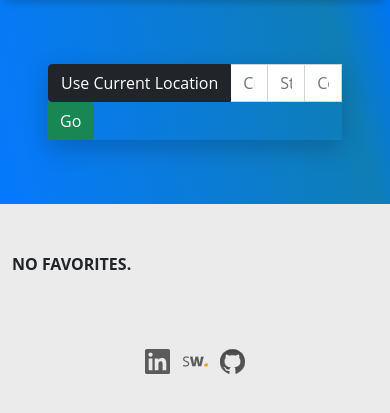
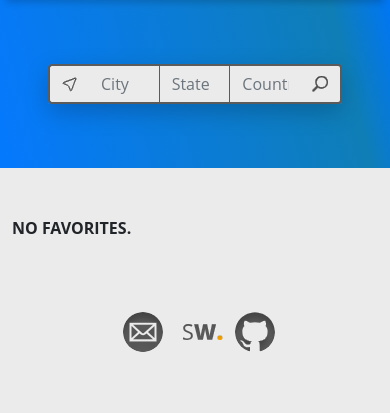
Before and after one commit to cgr28/simplyweather, a Django app: page / in a window 390 px wide. Shown: the part 56-469 px from the top of the page. Run offline with Django 3.2, Linux system fonts and the light colour scheme; some libraries are stand-ins or nearby versions.

Commit message:
added mobile functionality

```diff
--- a/config/settings.py
+++ b/config/settings.py
@@ -31,7 +31,7 @@ else:
 
 
 # SECURITY WARNING: don't run with debug turned on in production!
-DEBUG = False
+DEBUG = True
 
 ALLOWED_HOSTS = ["simplyweatherapp.herokuapp.com", "127.0.0.1:8000"]
 
--- a/home/templates/home/index.html
+++ b/home/templates/home/index.html
@@ -22,14 +22,14 @@
 <div class="p-5 text-white text-center" style="background: rgb(5,121,254);background: linear-gradient(76deg, rgba(5,121,254,1) 0%, rgba(15,126,182,1) 86%, rgba(0,118,245,1) 100%);">
         <p id="error">{{ error }}</p>
         <div class="input-group mb-3" style="box-shadow: 0px 8px 24px rgba(0,0,0,.2);">
-            <button  class="btn btn-dark" type="button" id="location-bttn">
+            <button  class="btn" type="button" id="location-bttn">
                 {% comment %} <span class="spinner-border spinner-border-sm"></span> {% endcomment %}
-                Use Current Location
+                <img src="{% static 'layout/images/location.svg' %}">
             </button>
-                <input id="city" type="text" class="form-control" placeholder="City" required>
-                <input id="state" type="text" class="form-control" placeholder="State (US only)" pattern="[a-zA-Z]{2}">
-                <input id="ctry" type="text" class="form-control" placeholder="Country" pattern="[a-zA-Z]{2}">
-            <button id="go" class="btn btn-success" type="submit">Go</button>
+                <input id="city" type="text" class="form-control searchbar" placeholder="City" required>
+                <input id="state" maxLength="2" type="text" class="form-control searchbar" placeholder="State" pattern="[a-zA-Z]{2}">
+                <input id="ctry" maxLength="2" type="text" class="form-control searchbar" placeholder="Country" pattern="[a-zA-Z]{2}">
+            <button id="go" class="btn btn-success" type="submit"><img src="{% static 'layout/images/search.svg' %}"></button>
         </div>
 </div>
 
--- /dev/null
+++ b/layout/static/layout/css/style.css
@@ -0,0 +1,33 @@
+.searchbar {
+    border-top: solid 2px #5b5b5b;
+    border-bottom: solid 2px #5b5b5b;
+    border-right: none;
+    border-left: solid 1px #5b5b5b;
+    background: #ebebeb;
+    color: #5b5b5b;
+}
+
+#location-bttn {
+    border-top: solid 2px #5b5b5b;
+    border-bottom: solid 2px #5b5b5b;
+    border-left: solid 2px #5b5b5b;
+    background: #ebebeb;
+    border-right: none;
+}
+
+#go {
+    border-top: solid 2px #5b5b5b;
+    border-bottom: solid 2px #5b5b5b;
+    border-right: solid 2px #5b5b5b;
+    background: #ebebeb;
+    border-left: none;
+}
+
+#mail, #github {
+    transition: 0.25s !important;
+    border-radius:50%;
+}
+
+#mail:hover, #github:hover {
+    box-shadow: 0  5px 5px  rgba(0,0,0,0.2);
+}
--- a/layout/templates/layout/footer.html
+++ b/layout/templates/layout/footer.html
@@ -2,9 +2,9 @@
 
 <div id="footer" class="footer p-4 text-center">
 <div class="container">
-    <a target="_blank" rel="noopener noreferrer" href="https://www.linkedin.com/in/colbe-roberson-a01734221/"><img height="25" width="25" src="{% static 'layout/images/linkedin.svg' %}"></a>
-    <img class="mx-2" height="25" width="25" src="{% static 'layout/images/secondary-logo-dark.svg' %}">
-    <a target="_blank" rel="noopener noreferrer" href="https://github.com/cgr28"><img height="25" width="25" src="{% static 'layout/images/github.svg' %}"></a>
+    <a target="_blank" rel="noopener noreferrer" href="mailto: cgr28@njit.edu" class="mx-2"><img class="footer-img" id="github" height="40" width="40" src="{% static 'layout/images/mail.svg' %}"></a>
+    <img class="mx-2" height="40" width="40" src="{% static 'layout/images/secondary-logo-dark.svg' %}">
+    <a target="_blank" rel="noopener noreferrer" href="https://github.com/cgr28"><img id="mail" height="40" width="40" src="{% static 'layout/images/github.svg' %}"></a>
 </div>
 </div>
 
--- a/layout/templates/layout/nav.html
+++ b/layout/templates/layout/nav.html
@@ -3,9 +3,12 @@
 
 <link rel="stylesheet" href="{% static 'layout/bootstrap-5.1.3-dist/css/bootstrap.css' %}" >
 <link rel="stylesheet" href="{% static 'layout/bootstrap-5.1.3-dist/js/bootstrap.js' %}" >
+<link rel="stylesheet" href="{% static 'layout/css/style.css' %}" >
+<link rel="stylesheet" href="{% static 'layout/js/functions.js' %}" >
 
 <head>
     <Title>Simply Weather.</Title>
+    <meta name="viewport" content="width=device-width, initial-scale=1">
     <link rel="icon" href="{% static 'layout/images/secondary-logo.svg' %}" type="image/x-icon">
     <style>
         body {
```
Also changed, not shown: layout/static/layout/images/location.svg (added), layout/static/layout/images/mail.svg (added), layout/static/layout/images/search.svg (added), requirements.txt (line endings or trailing spaces), 1 other file.
